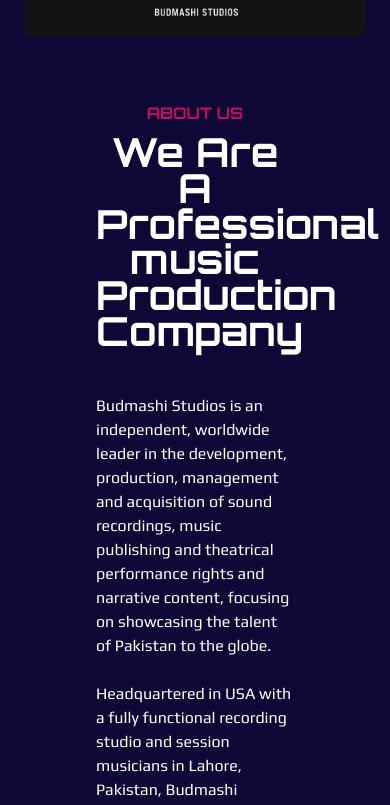
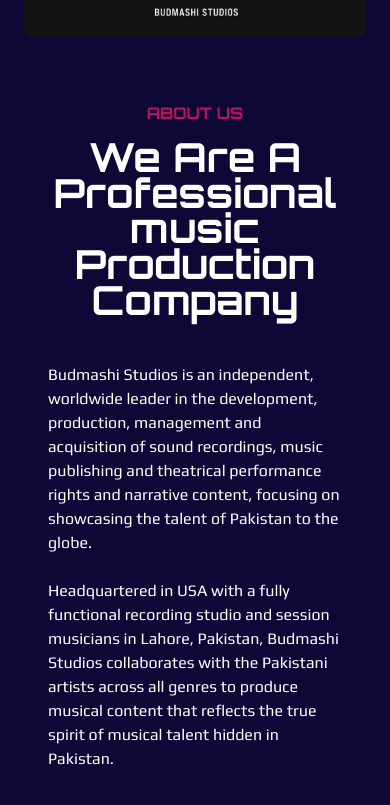
Before and after one commit to AliAon/budmashi-app, a Next.js app: page / in a window 390 px wide. Shown: the part 1171-1976 px from the top of the page. Built offline with nearby package versions, Linux system fonts and the light colour scheme.

Commit message:
file optimized

```diff
--- a/src/components/Billing.jsx
+++ b/src/components/Billing.jsx
@@ -5,7 +5,7 @@
   <section
   id="about"
   className={`${styles.paddingX} ${styles.paddingY}  ${styles.flexCenter} flex-col relative`}>
-  <div className="w-full flex  md:flex-row flex-col px-[3rem] sm:mb-16 mb-6 relative z-[1]">
+  <div className="w-full flex  md:flex-row flex-col lg:px-[3rem] px-[0px] sm:mb-16 mb-6 relative z-[1]">
   <div className="sm:w-full">
   <p className="text-1xl text-center  sm:text-left text-[#c2115c] font-semibold" style={{ fontFamily: "Orbitron, sans-serif" }}>
               ABOUT US
--- a/src/components/CTA.jsx
+++ b/src/components/CTA.jsx
@@ -46,7 +46,7 @@
     <section
     id="contact"
       className={`${styles.flexCenter} ${styles.marginY} ${styles.padding} rounded-[20px] box-shadow flex-col sm:flex-row`}
-      style={{ display: "flex", width: "100%", padding: "3rem" }}
+      style={{ display: "flex", width: "100%", }}
     >
       {/* Left Section: Heading */}
       <div
@@ -55,9 +55,10 @@
           display: "flex",
           // justifyContent: "center",
           // alignItems: "center",
-          padding: "20px",
+          // padding: "20px",
           textAlign: "left",
         }}
+        className="lg:px-[3rem] px-[0px]"
       >
         <div>
           <p className="text-1xl text-[#c2115c] font-semibold text-center sm:text-left" style={{ fontFamily: "Orbitron, sans-serif" }}>
--- a/src/components/Footer.jsx
+++ b/src/components/Footer.jsx
@@ -24,7 +24,7 @@
 
   return (
     <section className={`${styles.flexCenter} ${styles.paddingY} flex-col`}>
-      <div className={`${styles.flexStart} md:flex-row flex-col px-[3rem] mb-8 w-full`}>
+      <div className={`${styles.flexStart} md:flex-row flex-col lg:px-[3rem] px-[0px] mb-8 w-full`}>
         {/* Left Section: Logo and Description */}
         <div className="flex-1 flex flex-col justify-center items-center md:justify-start md:items-start text-center md:text-left relative">
           {/* Container with always glowing border */}
```
